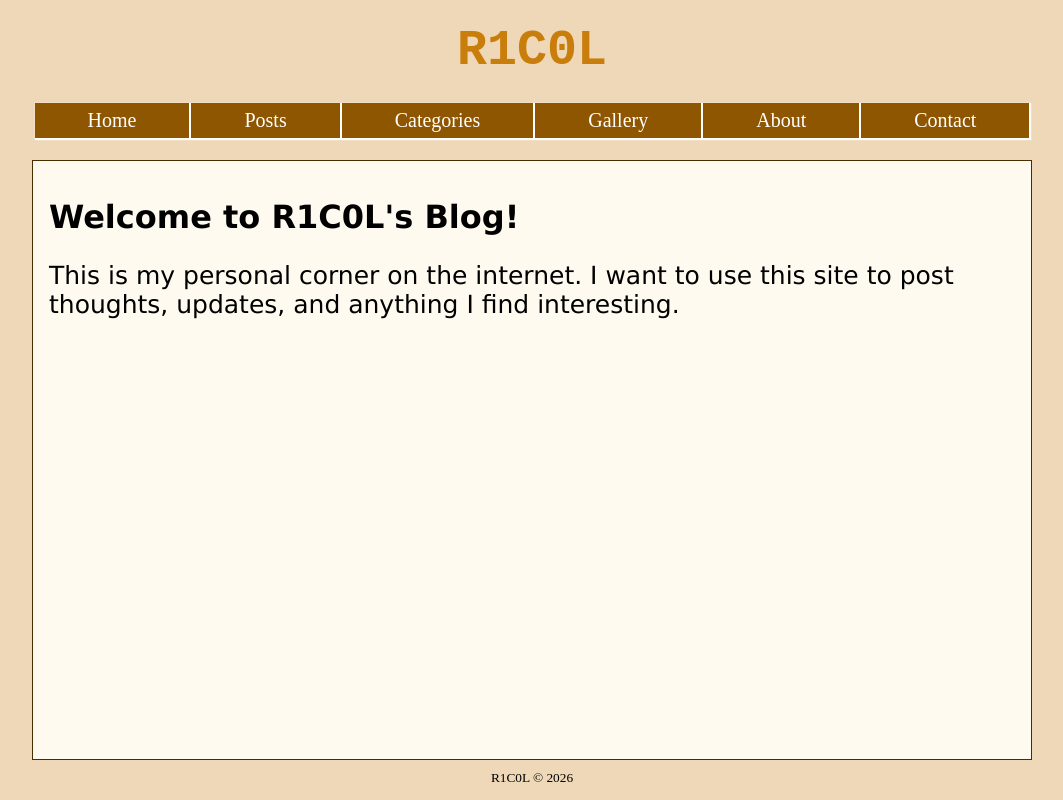
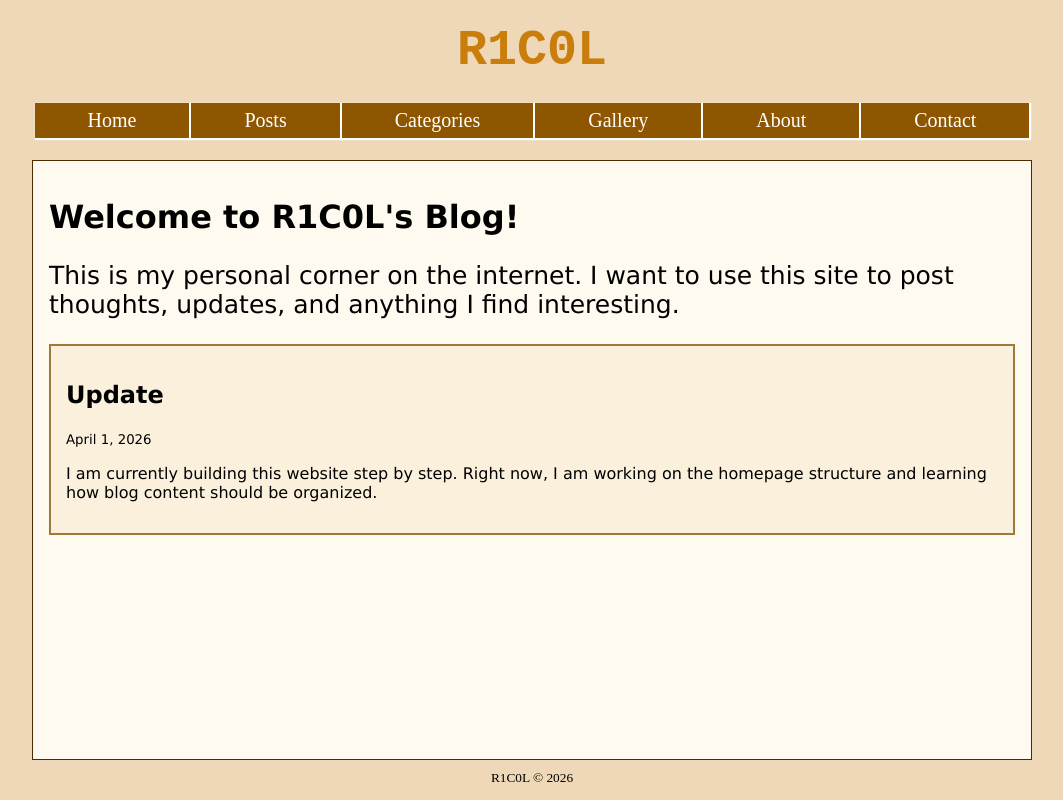
Before and after one commit to u26jl23/BLOG, a React (Vite) app: page / in a window 1280 px wide. Shown: the whole page, without its empty margins (108-1171 px from the left). Built offline with nearby package versions, Linux system fonts and the light colour scheme.

Commit message:
Add a post preview with styling to homepage

```diff
--- a/src/components/Main.jsx
+++ b/src/components/Main.jsx
@@ -6,6 +6,14 @@ export default function Main() {
         This is my personal corner on the internet. I want to use this site to post
         thoughts, updates, and anything I find interesting.
       </p>
+      <article>
+        <h2>Update</h2>
+        <small>April 1, 2026</small>
+        <p>
+          I am currently building this website step by step. Right now, I am working
+          on the homepage structure and learning how blog content should be organized.
+        </p>
+      </article>
     </main>
   )
 }
--- a/style.css
+++ b/style.css
@@ -40,7 +40,8 @@ nav {
 }
 
 nav a:hover{
-  background-color: rgb(227, 203, 168);
+  background-color: white;
+  color: rgb(143, 86, 1);
 }
 
 nav a {
@@ -66,6 +67,13 @@ main {
   font-size: 25px;
 }
 
+article {
+  margin-top: 20px;
+  padding: 15px;
+  border: 2px solid rgb(160, 120, 60);
+  background-color: rgb(250, 240, 220);
+}
+
 footer {
   display: flex;
   justify-content: center;
```
